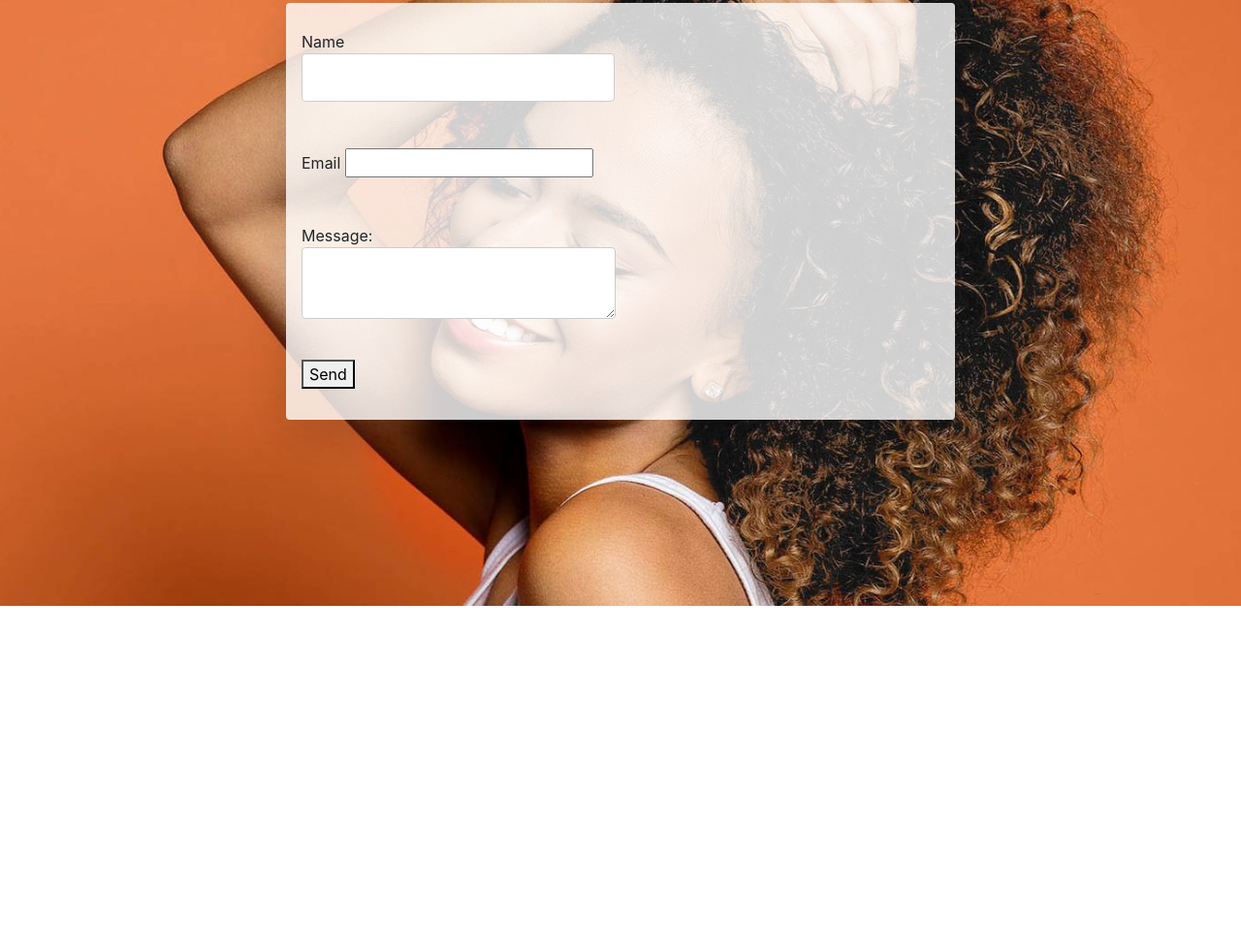
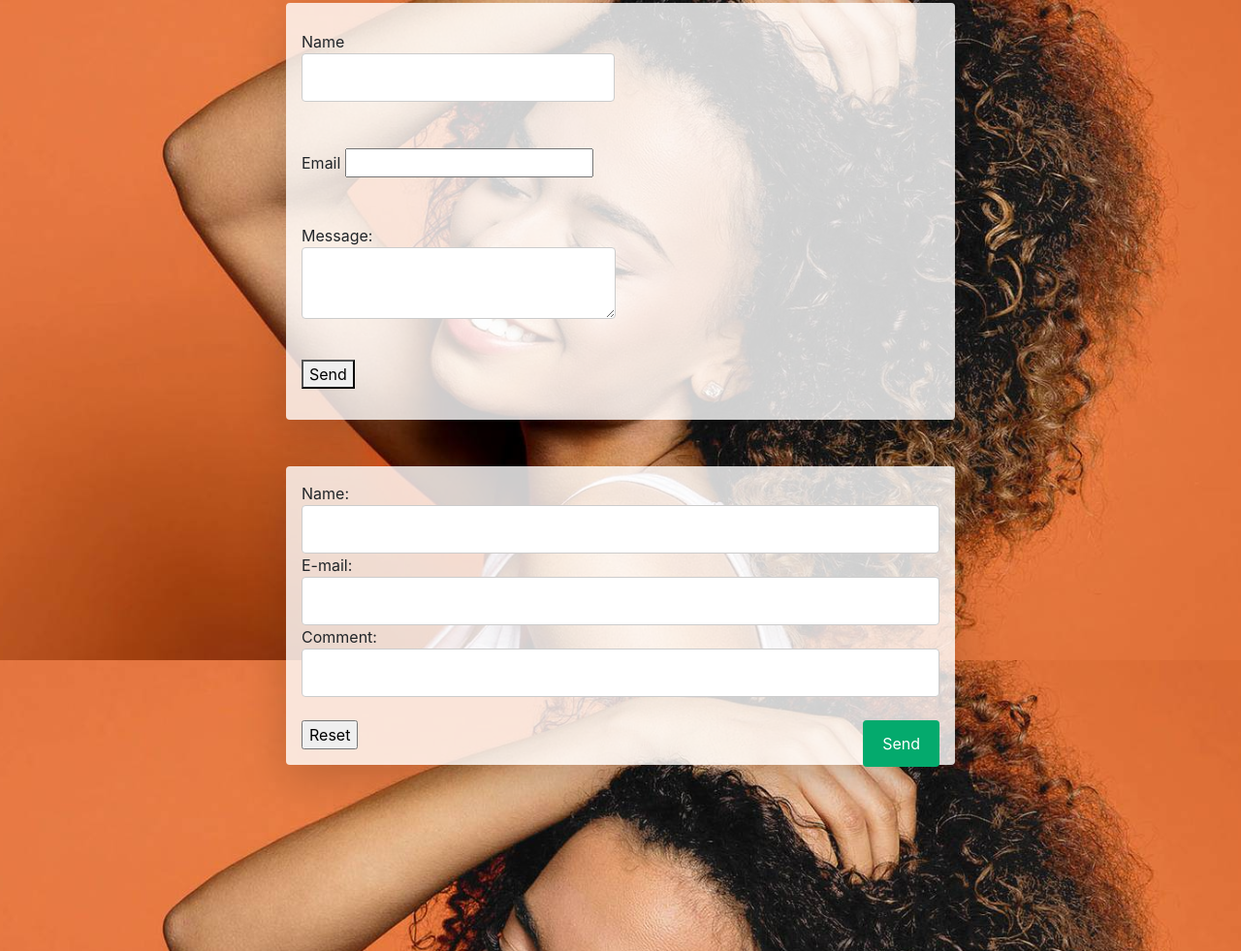
Before and after one commit to RobertAt100Percent/Jayme-s-Hair-Studio, a plain HTML site: page AboutAndContact.html in a window 1280 px wide. Shown: the part 919-1900 px from the top of the page at 97% size. Before the commit the page ends 1544 px from the top, so only its background shows below. Drawn offline with nearby package versions, Linux system fonts and the light colour scheme.

Commit message:
testing another type of email format

```diff
--- a/AboutAndContact.html
+++ b/AboutAndContact.html
@@ -207,6 +207,19 @@ TODO:
 
 </div>
 
+<div class="container shadow-lg p-3 mb-5 bg-body rounded AboutColor">
+  <form action="mailto:someone@example.com" method="post" enctype="text/plain">
+    Name:<br>
+    <input type="text" name="name"><br>
+    E-mail:<br>
+    <input type="text" name="mail"><br>
+    Comment:<br>
+    <input type="text" name="comment" size="50"><br><br>
+    <input type="submit" value="Send">
+    <input type="reset" value="Reset">
+    </form>
+</div>
+
 <br><br><br>
 <br><br><br>
 <!--
```
